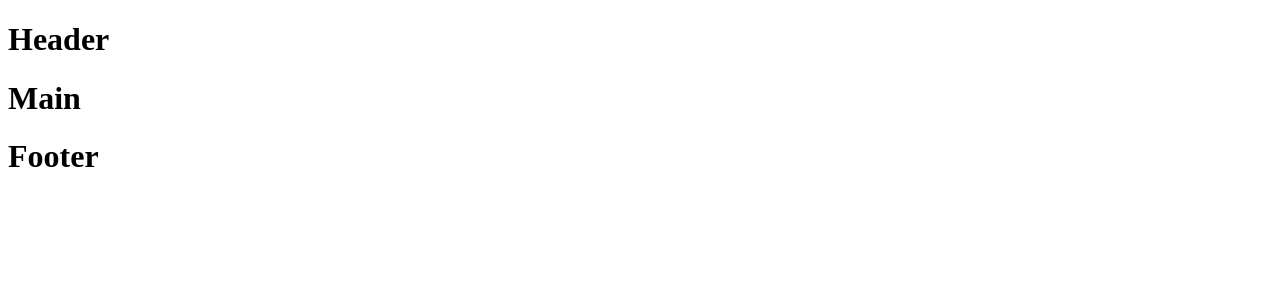
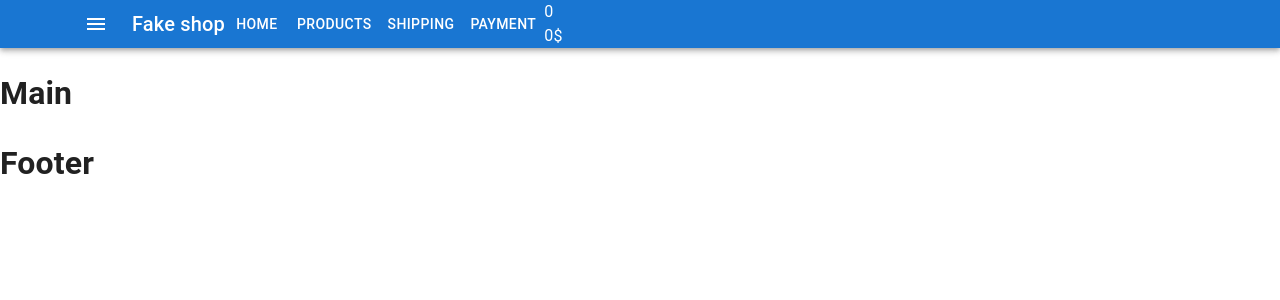
Before and after one commit to Pivena/fake, a React (Create React App) app: page / in a window 1280 px wide. Shown: the top 300 px of the page. Built offline with nearby package versions, Linux system fonts and the light colour scheme.

Commit message:
add material-ui

```diff
--- a/package.json
+++ b/package.json
@@ -3,6 +3,10 @@
   "version": "0.1.0",
   "private": true,
   "dependencies": {
+    "@emotion/react": "^11.9.0",
+    "@emotion/styled": "^11.8.1",
+    "@mui/icons-material": "^5.8.2",
+    "@mui/material": "^5.8.2",
     "@testing-library/jest-dom": "^5.16.4",
     "@testing-library/react": "^13.2.0",
     "@testing-library/user-event": "^13.5.0",
--- /dev/null
+++ b/src/components/Cart/CartHeader.js
@@ -0,0 +1,10 @@
+import React from 'react'
+
+export const CartHeader = () => {
+    return (
+        <div>
+            <div>0</div>
+            <div>0$</div>
+        </div>
+    )
+}
--- /dev/null
+++ b/src/components/Menu/Menu.js
@@ -0,0 +1,13 @@
+import React from 'react'
+import Button from '@mui/material/Button'
+
+export const Menu = () => {
+    return (
+        <>
+            <Button color="inherit">HOME</Button>
+            <Button color="inherit">PRODUCTS</Button>
+            <Button color="inherit">SHIPPING</Button>
+            <Button color="inherit">PAYMENT</Button>
+        </>
+    )
+}
--- a/src/container/App/App.js
+++ b/src/container/App/App.js
@@ -3,10 +3,12 @@ import React from 'react'
 import { Header } from 'container/Header/Header'
 import { Footer } from 'container/Footer/Footer'
 import { Main } from 'container/Main/Main'
+import { CssBaseline } from '@mui/material'
 
 export const App = () => {
     return (
         <>
+            <CssBaseline />
             <Header />
             <Main />
             <Footer />
--- a/src/container/Header/Header.js
+++ b/src/container/Header/Header.js
@@ -1,9 +1,41 @@
 import React from 'react'
+import AppBar from '@mui/material/AppBar'
+import Toolbar from '@mui/material/Toolbar'
+import Typography from '@mui/material/Typography'
+import Button from '@mui/material/Button'
+import IconButton from '@mui/material/IconButton'
+import MenuIcon from '@mui/icons-material/Menu'
+import { Container } from '@mui/material'
+
+import { Menu } from 'components/Menu/Menu'
+import { CartHeader } from 'components/Cart/CartHeader'
 
 export const Header = () => {
     return (
         <>
-            <h1>Header</h1>
+            <AppBar position="static">
+                <Container>
+                    <Toolbar variant="dense">
+                        <IconButton
+                            edge="start"
+                            color="inherit"
+                            aria-label="menu"
+                            sx={{ mr: 2 }}
+                        >
+                            <MenuIcon />
+                        </IconButton>
+                        <Typography
+                            variant="h6"
+                            color="inherit"
+                            component="div"
+                        >
+                            Fake shop
+                        </Typography>
+                        <Menu />
+                        <CartHeader />
+                    </Toolbar>
+                </Container>
+            </AppBar>
         </>
     )
 }
```
Also changed, not shown: src/components/Cart/CartHeader.css (added), 1 other file (tests, documents, lock files or other folders).
